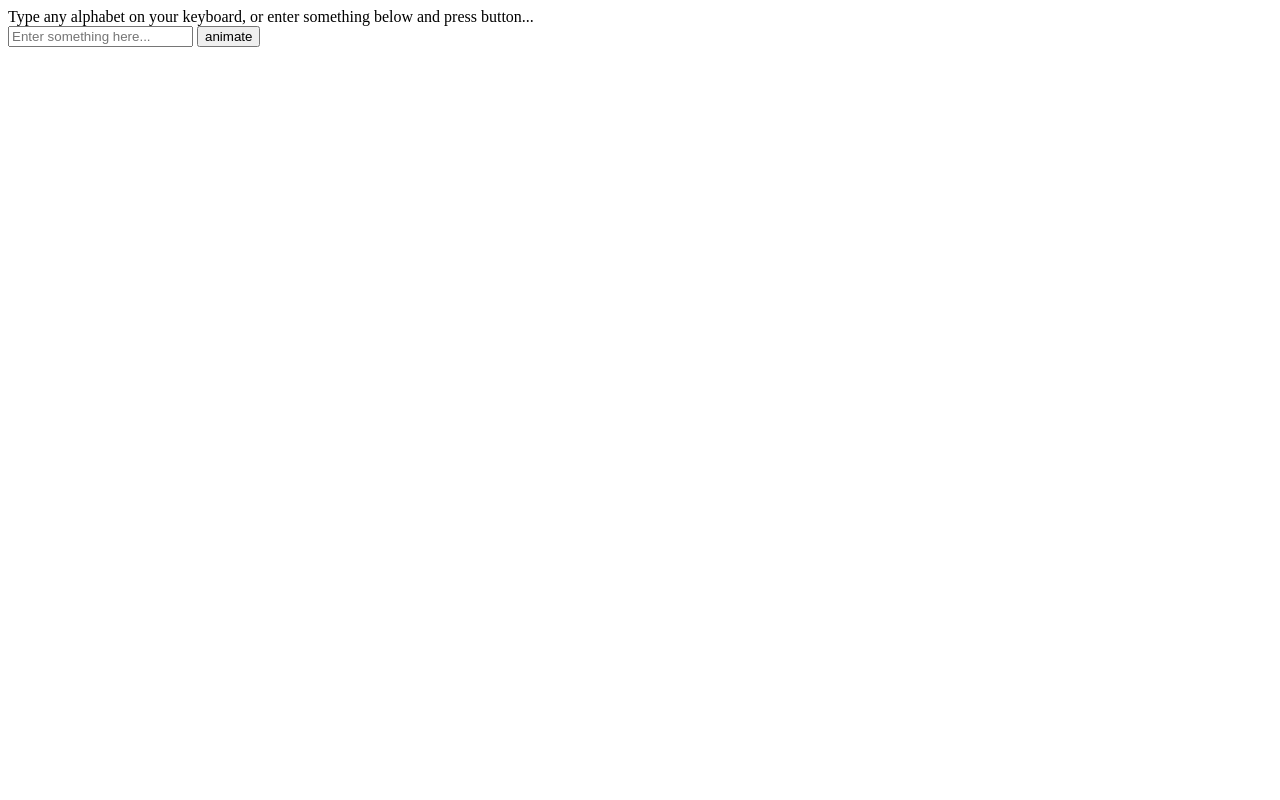
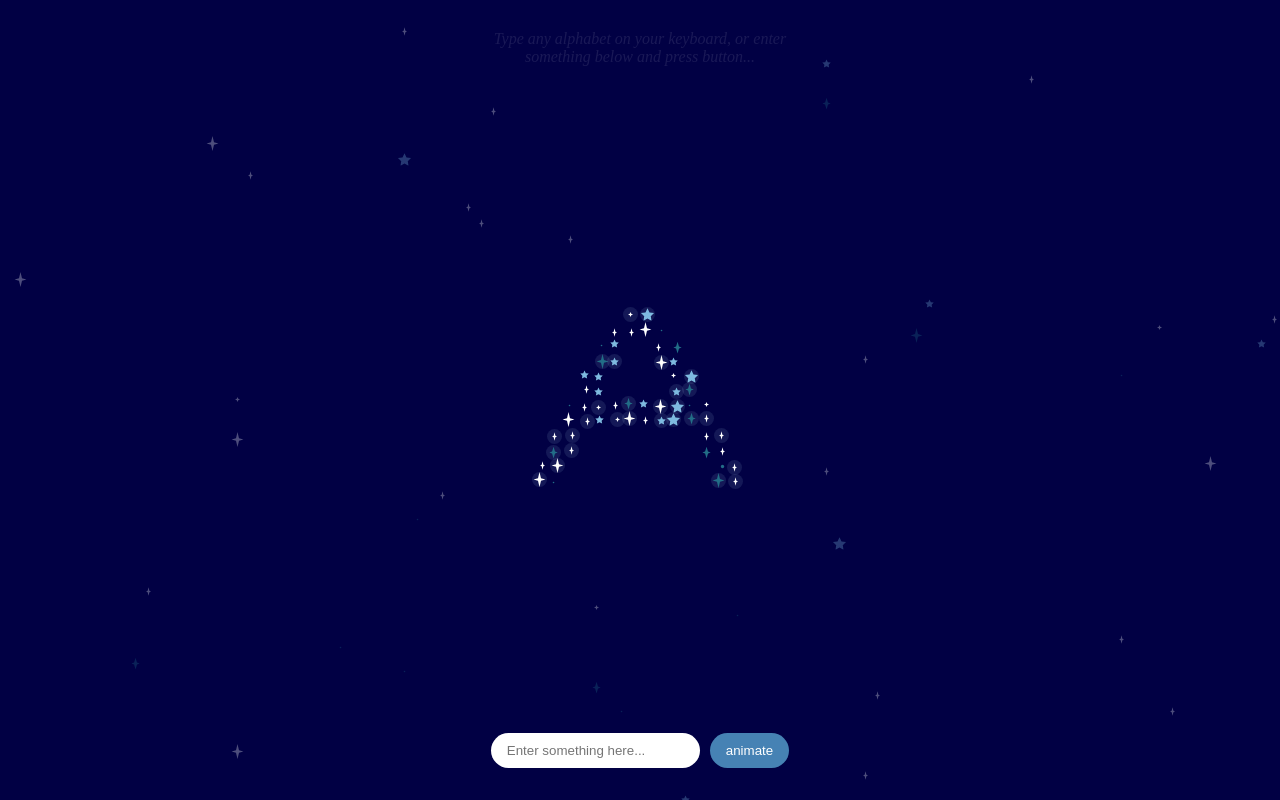
Before and after one commit to Dev-Minhest/Alphabet_Star, a plain HTML site: page index.html in a window 1280 px wide. Drawn offline with Linux system fonts and the light colour scheme; the site is published under a folder, as on GitHub Pages, so addresses that start at the root find nothing.

Commit message:
Update index.html

```diff
--- a/index.html
+++ b/index.html
@@ -5,7 +5,7 @@
     <meta http-equiv="X-UA-Compatible" content="IE=edge">
     <meta name="viewport" content="width=device-width, initial-scale=1.0">
     <title>Alphabet Star | Design</title>
-    <link rel="stylesheet" href="/Alphabet_Star/style.css">
+    <link rel="stylesheet" href="style.css">
 </head>
 <body>
     <body>
@@ -25,6 +25,6 @@
             <button>animate</button>
           </div>
         </div>
-      <script src="/Alphabet_Star/main.js"></script>
+      <script src="main.js"></script>
 </body>
 </html>
```
